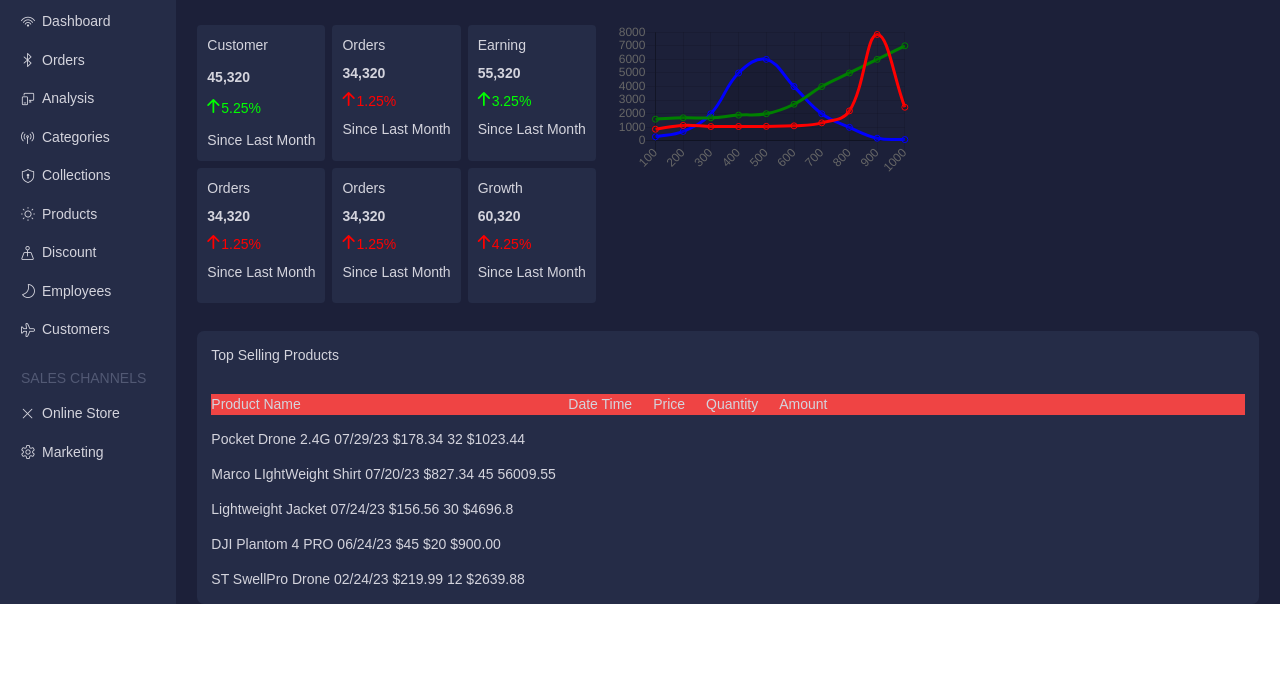
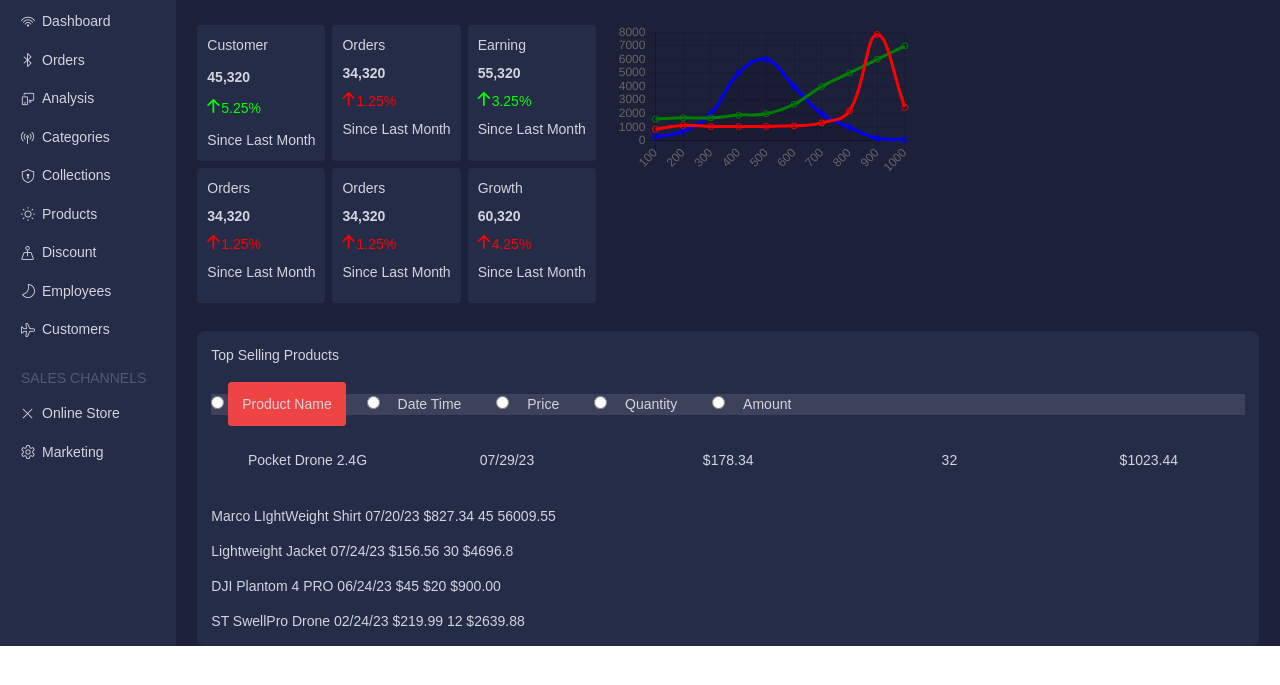
Before and after one commit to MarlonDonal/UI-Dashboard, a website: page src/index.html in a window 1280 px wide. Shown: the part 115-800 px from the top of the page. Drawn offline with nearby package versions, Linux system fonts and the light colour scheme.

Commit message:
v1.0.3-UI-Interface

```diff
--- a/src/index.html
+++ b/src/index.html
@@ -106,14 +106,12 @@
 
         <div class="flex gap-12 items-center px-6 mb-6">
           <h1 class="text-[2rem]">Dashboard</h1>
-          <div
-            class="relative outline-none active:outline-none items-center rounded"
-          >
+          <div class="relative items-center rounded">
             <input
               type="date"
               name=""
               id=""
-              class="border-none oultine-none bg-transparent appearance-none"
+              class="border-none outline-none bg-transparent appearance-none"
             />
             <i class="icon absolute right-2 translate-y-2 pointer-events-none"
               >&#xe70d;</i
@@ -244,19 +242,39 @@
             <div class="rounded-lg bg-[rgba(37,44,71,1)]">
               <h1 class="text-md p-4">Top Selling Products</h1>
               <ul class="flex flex-col gap-4 p-4">
-                <li class="flex bg-red-500 gap-6">
-                  <span class="w-96">Product Name</span>
-                  <span>Date Time</span>
-                  <span>Price</span>
-                  <span>Quantity</span>
-                  <span>Amount</span>
+                <li
+                  class="flex gap-6 bg-[rgba(255,255,255,0.1)] cursor-pointer select-none"
+                >
+                  <label for="product-name">
+                    <input type="radio" name="btn-vue" id="product-name" />
+                    <span
+                      class="w-1/5 p-4 text-center bg-red-500 rounded border-green-300"
+                      >Product Name</span
+                    >
+                  </label>
+                  <label for="date-time">
+                    <input type="radio" name="btn-vue" id="date-time" />
+                    <span class="w-1/5 p-4 text-center">Date Time</span>
+                  </label>
+                  <label for="price">
+                    <input type="radio" name="btn-vue" id="price" />
+                    <span class="w-1/5 p-4 text-center">Price</span>
+                  </label>
+                  <label for="qunatity">
+                    <input type="radio" name="btn-vue" id="qunatity" />
+                    <span class="w-1/5 p-4 text-center">Quantity</span>
+                  </label>
+                  <label for="amount">
+                    <input type="radio" name="btn-vue" id="amount" />
+                    <span class="w-1/5 p-4 text-center">Amount</span>
+                  </label>
                 </li>
-                <li>
-                  <span>Pocket Drone 2.4G</span>
-                  <span>07/29/23</span>
-                  <span>$178.34</span>
-                  <span>32</span>
-                  <span>$1023.44</span>
+                <li class="flex gap-6 p-2">
+                  <span class="w-1/5 p-4 text-center">Pocket Drone 2.4G</span>
+                  <span class="w-1/5 p-4 text-center">07/29/23</span>
+                  <span class="w-1/4 p-4 text-center">$178.34</span>
+                  <span class="w-1/5 p-4 text-center">32</span>
+                  <span class="w-1/5 p-4 text-center">$1023.44</span>
                 </li>
                 <li>
                   <span>Marco LIghtWeight Shirt</span>
@@ -286,7 +304,7 @@
                   <span>12</span>
                   <span>$2639.88</span>
                 </li>
-              </ulcla>
+              </ul>
             </div>
           </footer>
         </div>
```
Also changed, not shown: dist/output.css.
